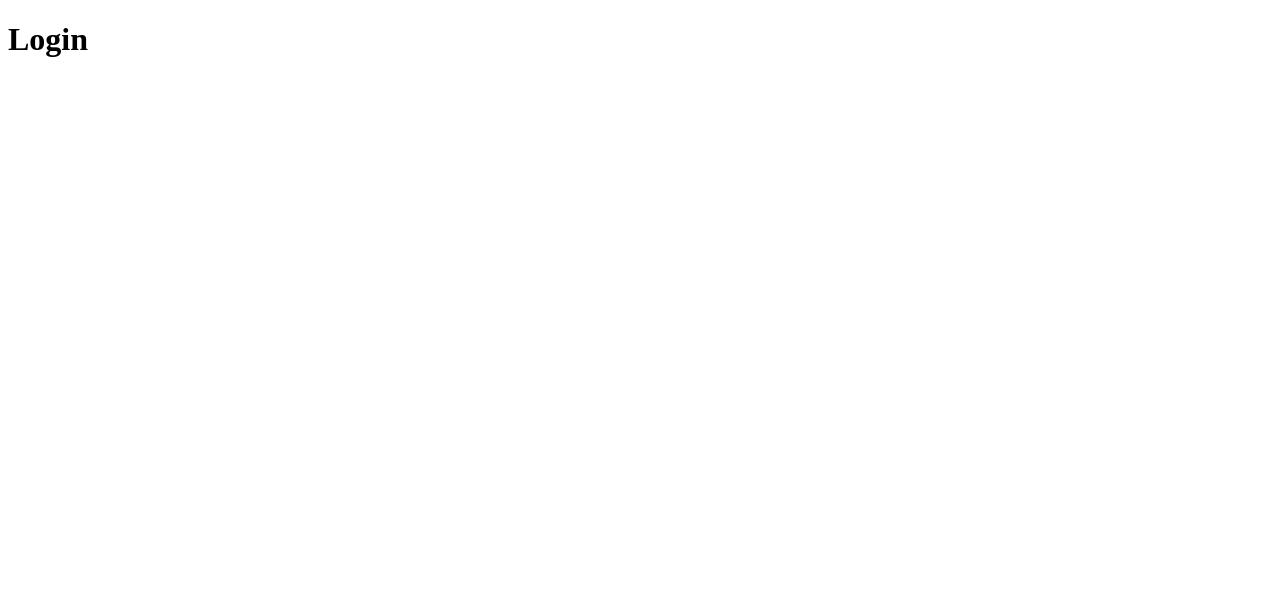
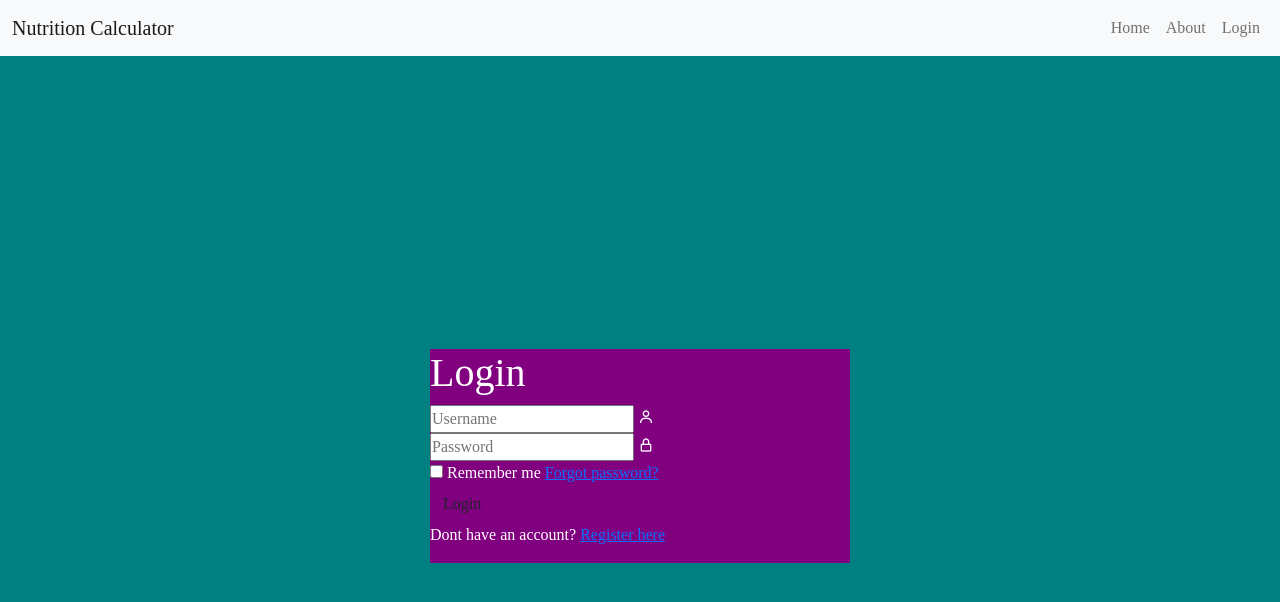
Before and after one commit to damienwin/nutritionfoodcalculator, a plain HTML site: page login.html in a window 1280 px wide. Drawn offline with nearby package versions, Linux system fonts and the light colour scheme.

Commit message:
login page

```diff
--- a/login.html
+++ b/login.html
@@ -1,9 +1,68 @@
 <!DOCTYPE html>
-<html>
-<head>
-    <title>Login</title>
-</head>
-<body>
-    <h1>Login</h1>
-</body>
+<html lang="en">
+    <head>
+        <meta charset="UTF-8">
+        <meta name="viewport" content="width=device-width, initial-scale=1.0">
+        <title>Document</title>
+        <link rel="stylesheet" href="loginstyle.css">
+
+        <link href="https://cdn.jsdelivr.net/npm/bootstrap@5.0.2/dist/css/bootstrap.min.css" rel="stylesheet" integrity="sha384-EVSTQN3/azprG1Anm3QDgpJLIm9Nao0Yz1ztcQTwFspd3yD65VohhpuuCOmLASjC" crossorigin="anonymous">
+        <link href='https://unpkg.com/boxicons@2.1.4/css/boxicons.min.css' rel='stylesheet'>
+    </head>
+        <body>
+            <nav class="navbar navbar-expand-lg navbar-light bg-light">
+            <div class="container-fluid">
+                <a class="navbar-brand" href="#">Nutrition Calculator</a>
+                <button class="navbar-toggler" type="button" data-bs-toggle="collapse" data-bs-target="#navbarNav" aria-controls="navbarNav" aria-expanded="false" aria-label="Toggle navigation">
+                <span class="navbar-toggler-icon"></span>
+                </button>
+                <div class="collapse navbar-collapse justify-content-end" id="navbarNav">
+                <ul class="navbar-nav">
+                    <li class="nav-item">
+                    <a class="nav-link" aria-current="page" href="/">Home</a>
+                    </li>
+                    <li class="nav-item">
+                    <a class="nav-link" href="about.html">About</a>
+                    </li>
+                    <li class="nav-item">
+                    <a class="nav-link blue" href="login.html">Login</a>
+                    </li>
+                </ul>
+                </div>
+            </div>
+            </nav>
+        <script src="https://cdn.jsdelivr.net/npm/bootstrap@5.0.2/dist/js/bootstrap.bundle.min.js" integrity="sha384-MrcW6ZMFYlzcLA8Nl+NtUVF0sA7MsXsP1UyJoMp4YLEuNSfAP+JcXn/tWtIaxVXM" crossorigin="anonymous"></script>
+        </body>
+
+
+        <body>
+            <div class="loginbody">
+                <div class="wrapper">
+                    <form action="">
+                        <h1>Login</h1>
+                        <div class="input-box">
+                            <input type="text" placeholder="Username" required>
+                            <i class='bx bx-user'></i>                    </div>
+                        <div class="input-box">
+                            <input type="password"
+                            placeholder="Password" required>
+                            <i class='bx bx-lock-alt' ></i>
+                        </div>
+
+                        <div class="input-box">
+                            <label><input type="checkbox"> Remember me</label>
+                            <a href="#">Forgot password?</a>
+                        </div>
+
+                        <button type="submit" class="btn">Login</button>
+
+                        <div class="register-link">
+                            <p>Dont have an account?
+                                <a href="#">Register here</a>
+                            </p>
+                        </div>
+                    </form>
+                </div>
+            </div>
+        </body>
 </html>
--- /dev/null
+++ b/loginstyle.css
@@ -0,0 +1,20 @@
+*{
+    margin: 0;
+    padding: 0;
+    box-sizing: border-box;
+    font-family: "Poppins", "sans-serif"
+}
+
+.loginbody{
+    display: flex;
+    justify-content: center;
+    align-items: center;
+    min-height: 100vh;
+    background: teal;
+}
+
+.wrapper{
+    width: 420px;
+    background: purple;
+    color: #fff;
+}
```
